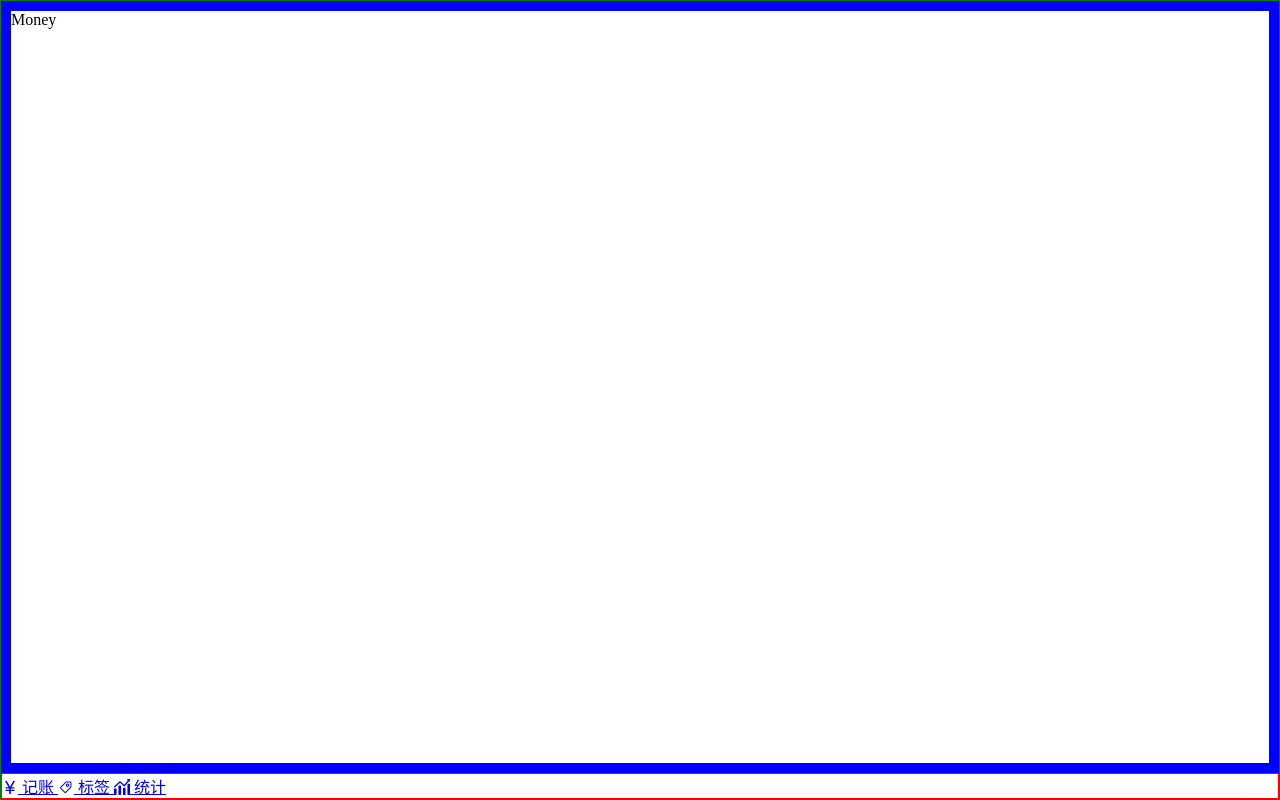
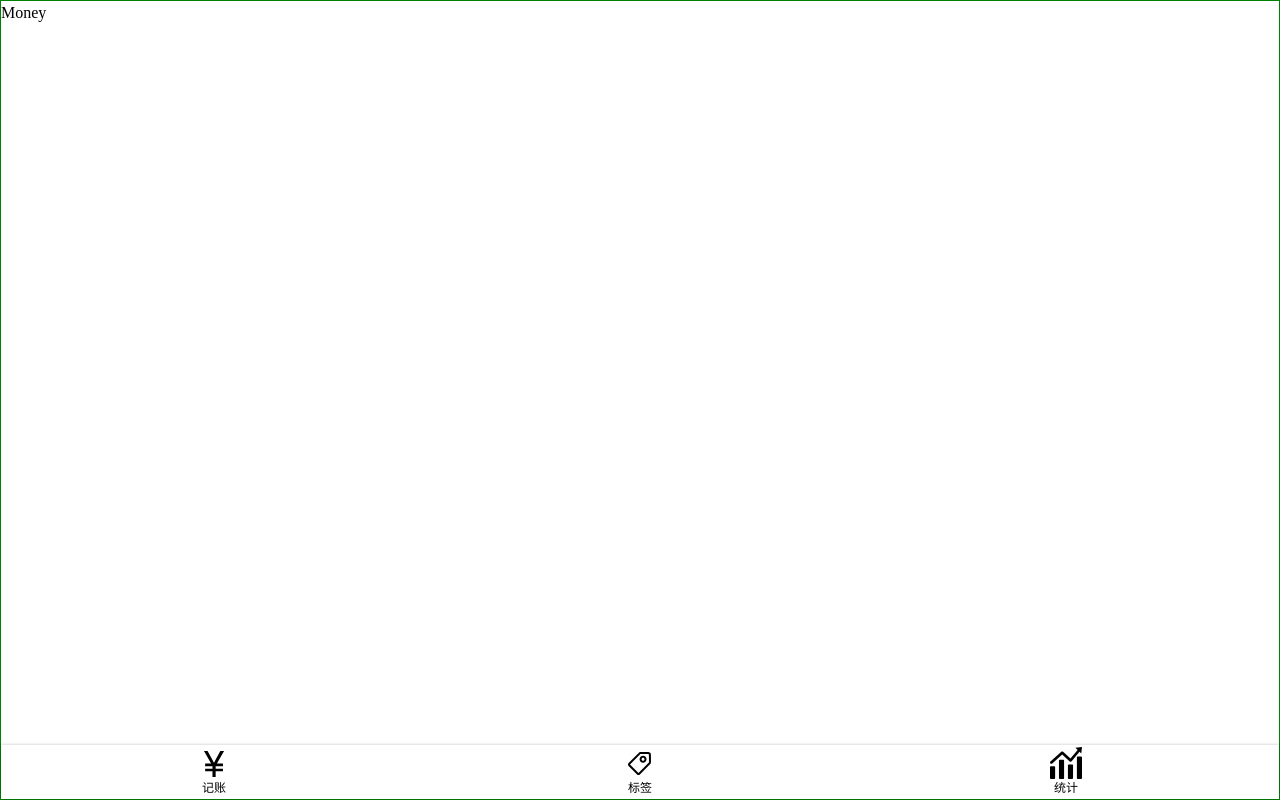
Before and after one commit to wujinghaoyyds/keep-accounts, a Vue app: page /#/money in a window 1280 px wide. Built offline with nearby package versions, Linux system fonts and the light colour scheme.

Commit message:
添加nav样式

```diff
--- a/src/App.vue
+++ b/src/App.vue
@@ -8,6 +8,13 @@
 *{
   margin:0;padding:0;
   box-sizing:border-box;
+}
+body{
+  line-height:1.5;
+}
+a{
+  text-decoration:none;
+  color:inherit;
 }
 #app {
   font-family: Avenir, Helvetica, Arial, sans-serif;
--- a/src/components/Layout.vue
+++ b/src/components/Layout.vue
@@ -22,7 +22,6 @@
   height:100vh;
 }
 .content{
-  border:10px solid blue;
   overflow:auto;
   flex-grow:1;
 }
--- a/src/components/Nav.vue
+++ b/src/components/Nav.vue
@@ -1,29 +1,47 @@
 <template>
-  <div class="nav">
-    <router-link to="/money">
+  <nav class="nav">
+    <router-link to="/money" class="item">
       <Icon name="money"/>
       记账
     </router-link>
-    <router-link to="/labels">
+    <router-link to="/labels" class="item">
       <Icon name="labels"/>
       标签
     </router-link>
-    <router-link to="statistics">
+    <router-link to="statistics" class="item">
       <Icon name="statistics"/>
       统计
     </router-link>
-  </div>
+  </nav>
 </template>
 
 <script lang="ts">
-
 export default {
   name: 'Nav',
 };
 </script>
 
 <style lang="scss" scoped>
-.nav {
-  border: 1px solid red;
+nav {
+  display: flex;
+  box-shadow: 0 0 3px rgba(0, 0, 0, 0.25);
+  flex-direction: row;
+  font-size: 12px;
+  > .item {
+    padding: 2px 0;
+    width: 33.33333%;
+    display: flex;
+    justify-content: center;
+    align-items: center;
+    flex-direction: column;
+    .icon {
+      width: 32px;
+      height: 32px;
+    }
+  }
+  > .item.selected{
+    color: red;
+  }
 }
+
 </style>
```
